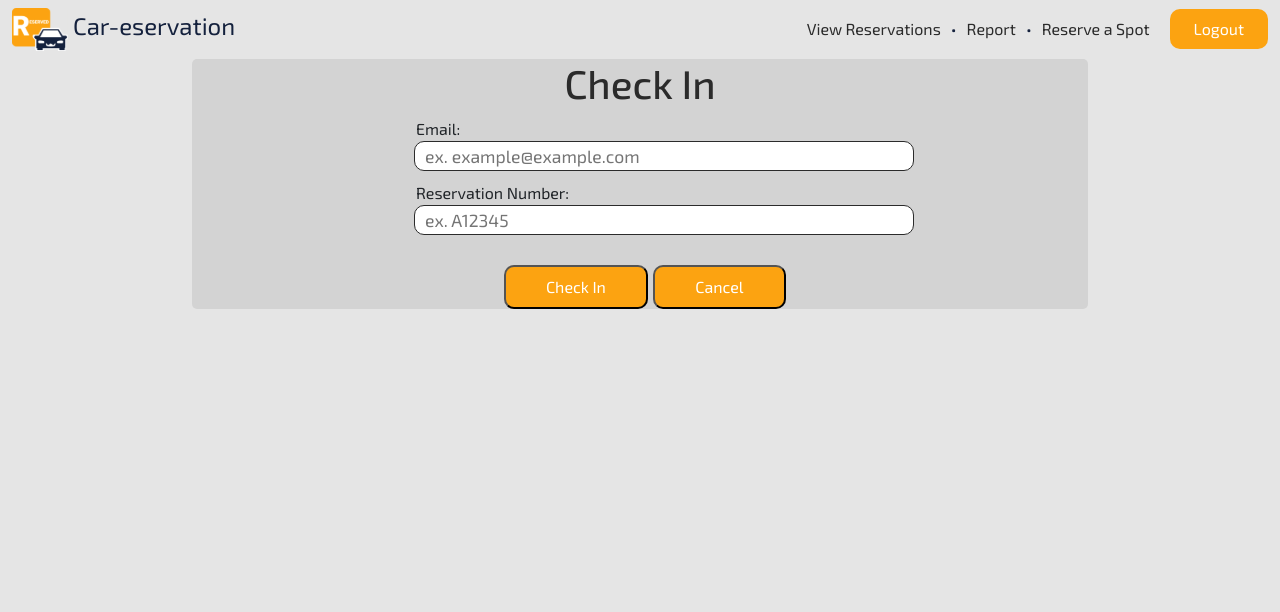
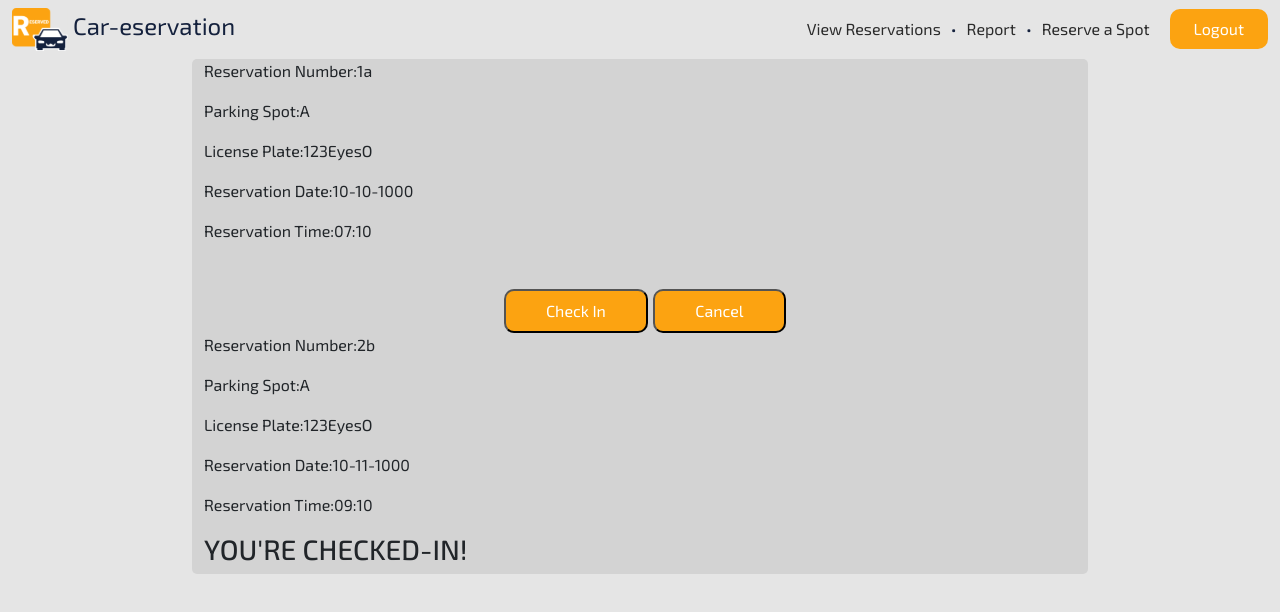
Before and after one commit to cmtnguyen/CS160-project, a React (Create React App) app: page /reservations in a window 1280 px wide. Shown: the top 612 px of the page. Built offline with nearby package versions, Linux system fonts and the light colour scheme; no server answers; sample sign-in values are in the browser's storage.

Commit message:
edit viewPage

```diff
--- a/src/Components/Pages/ViewPage/ViewPage.jsx
+++ b/src/Components/Pages/ViewPage/ViewPage.jsx
@@ -1,54 +1,107 @@
 import { Fragment } from "react";
 import { Row, Col, Container } from "react-bootstrap";
-import { useEffect } from "react";
+import { useEffect, useState } from "react";
 import { auth } from "../../../firebase";
 import { useAuthState } from "react-firebase-hooks/auth";
 import { useNavigate } from "react-router-dom";
 import styles from "./ViewPage.module.css";
 
+const DUMMY_RESERVATIONS = [
+  {
+    reservationId: "1a",
+    parkingSpotId: "A",
+    userId: "Your mom",
+    licensePlate: "123EyesO",
+    reservationDate: "10-10-1000",
+    time: "07:10",
+    isCheckedIn: false,
+  },
+  {
+    reservationId: "2b",
+    parkingSpotId: "A",
+    userId: "Your mom",
+    licensePlate: "123EyesO",
+    reservationDate: "10-11-1000",
+    time: "09:10",
+    isCheckedIn: true,
+  },
+];
+
+const Reservation = ({ reservation, onCancel, onCheckIn }) => {
+  return (
+    <div>
+      <p>Reservation Number:{reservation.reservationId}</p>
+      <p>Parking Spot:{reservation.parkingSpotId}</p>
+      <p>License Plate:{reservation.licensePlate}</p>
+      <p>Reservation Date:{reservation.reservationDate}</p>
+      <p>Reservation Time:{reservation.time}</p>
+      {reservation.isCheckedIn && <h3>YOU'RE CHECKED-IN!</h3>}
+      {!reservation.isCheckedIn && (
+        <Row>
+          <Col xs={2}>
+            <button
+              value={reservation.id}
+              className={styles.checkBtn}
+              onClick={() => onCheckIn(reservation.reservationId)}
+            >
+              Check In
+            </button>
+          </Col>
+          <Col xs={2}>
+            <button
+              className={styles.checkBtn}
+              onClick={() => onCancel(reservation.reservationId)}
+            >
+              Cancel
+            </button>
+          </Col>
+        </Row>
+      )}
+    </div>
+  );
+};
+
 const ViewPage = () => {
   const [user, loading] = useAuthState(auth);
+  const [reservations, setReservations] = useState(DUMMY_RESERVATIONS);
   const navigate = useNavigate();
 
   useEffect(() => {
     if (loading) return;
     if (!user) return navigate("/login");
   }, [user, loading, navigate]);
+
+  const checkInHandler = (id) => {
+    const newReservations = [...reservations];
+    newReservations.find(
+      (reservation) => reservation.reservationId === id
+    ).isCheckedIn = true;
+    setReservations(newReservations);
+  };
+
+  const cancelHandler = (id) => {
+    const newList = reservations.filter(
+      (reservation) => reservation.reservationId !== id
+    );
+    console.log(id);
+    setReservations(newList);
+  };
+
   return (
     <Fragment>
+      {/* Using Dummy Data */}
       {user && (
         <Container className={styles.checkAlign}>
-          <h1 className={styles.checkTitle}>Check In</h1>
-          <Row className={styles.columnGap}>
-            <label>Email:</label>
-            <input
-              className={styles.checkInputBox}
-              type="text"
-              name="name"
-              placeholder="ex. example@example.com"
-            />
-          </Row>
-          <Row className={styles.columnGap}>
-            <label>Reservation Number:</label>
-            <input
-              className={styles.checkInputBox}
-              type="text"
-              name="name"
-              placeholder="ex. A12345"
-            />
-          </Row>
-          <Row>
-          <Col xs={2}>
-          <button className={styles.checkBtn} type="submit" href="/">
-            Check In
-          </button>
-          </Col>
-          <Col xs={2}>
-          <button className={styles.checkBtn} type="submit" href="/">
-            Cancel
-          </button>
-          </Col>
-          </Row>
+          <div>
+            {reservations.map((reservation) => (
+              <Reservation
+                key={reservation.reservationId}
+                reservation={reservation}
+                onCancel={cancelHandler}
+                onCheckIn={checkInHandler}
+              />
+            ))}
+          </div>
         </Container>
       )}
     </Fragment>
```
